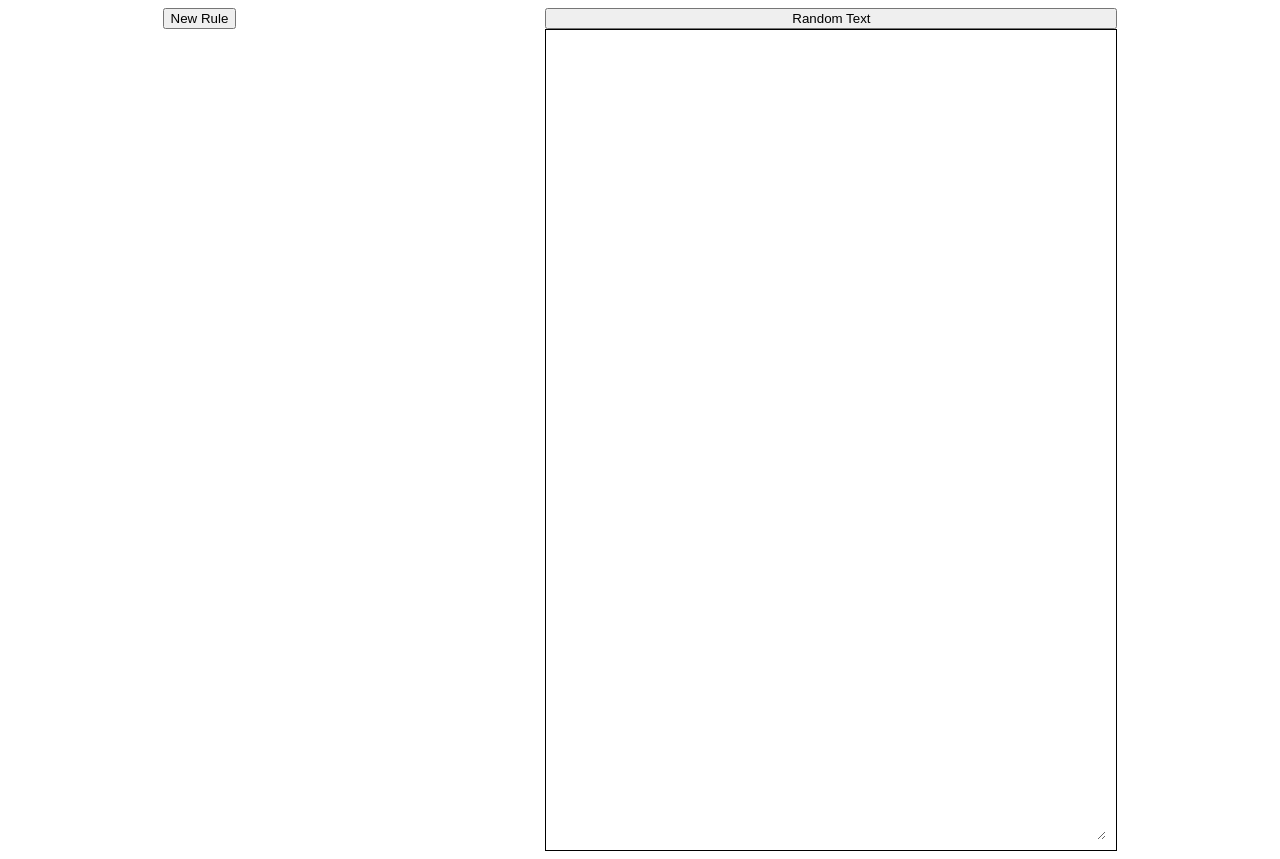
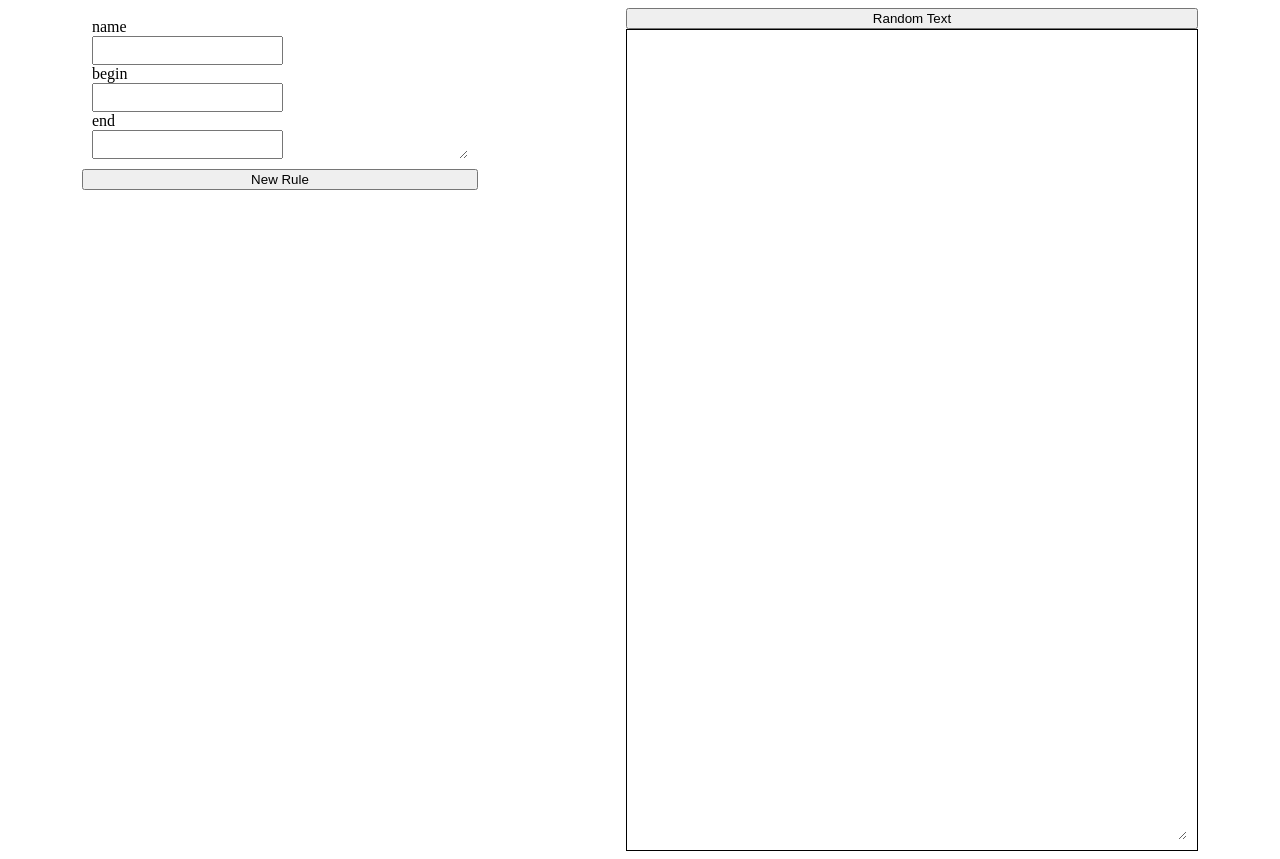
Before and after one commit to NancyBolstad/code-editor, a React (Create React App) app: page / in a window 1280 px wide. Built offline with nearby package versions, Linux system fonts and the light colour scheme.

Commit message:
Add function for rendering new rules

```diff
--- a/src/App.js
+++ b/src/App.js
@@ -58,13 +58,47 @@ class App extends Component {
     });
   };
 
+  rules = () => {
+    let { rules } = this.state;
+    let array = [];
+    let fields = ['name', 'begin', 'end'];
+    for (let i = 0; i < rules; i++) {
+      array.push(
+        <Row key={i}>
+          <Column>
+            {fields.map((field, index) => {
+              return (
+                <Column key={index}>
+                  <RuleLabel>{field}</RuleLabel>
+                  <RuleInput
+                    value={this.state[`${field}${i}`]}
+                    onChange={this.handleChange}
+                    name={`${field}${i}`}
+                  />
+                </Column>
+              );
+            })}
+          </Column>
+          <StyleInput
+            value={this.state[`style${i}`]}
+            onChange={this.handleChange}
+            name={`style${i}`}
+          />
+        </Row>
+      );
+    }
+
+    return array;
+  };
+
   render() {
     let { value } = this.state;
-    let { handleChange, newFields } = this;
+    let { handleChange, newFields, rules } = this;
 
     return (
       <Container>
         <Column>
+          {rules()}
           <Button onClick={newFields}>New Rule</Button>
         </Column>
         <Column>
```
